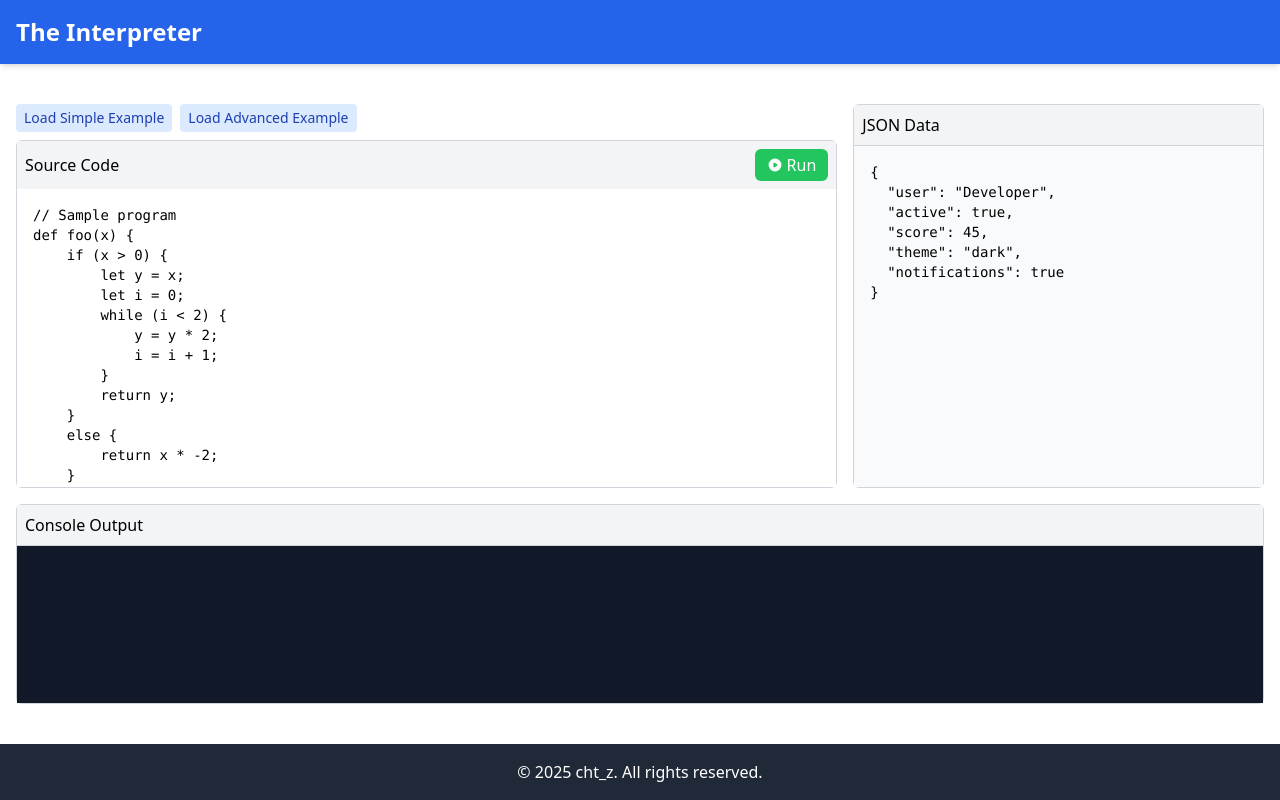
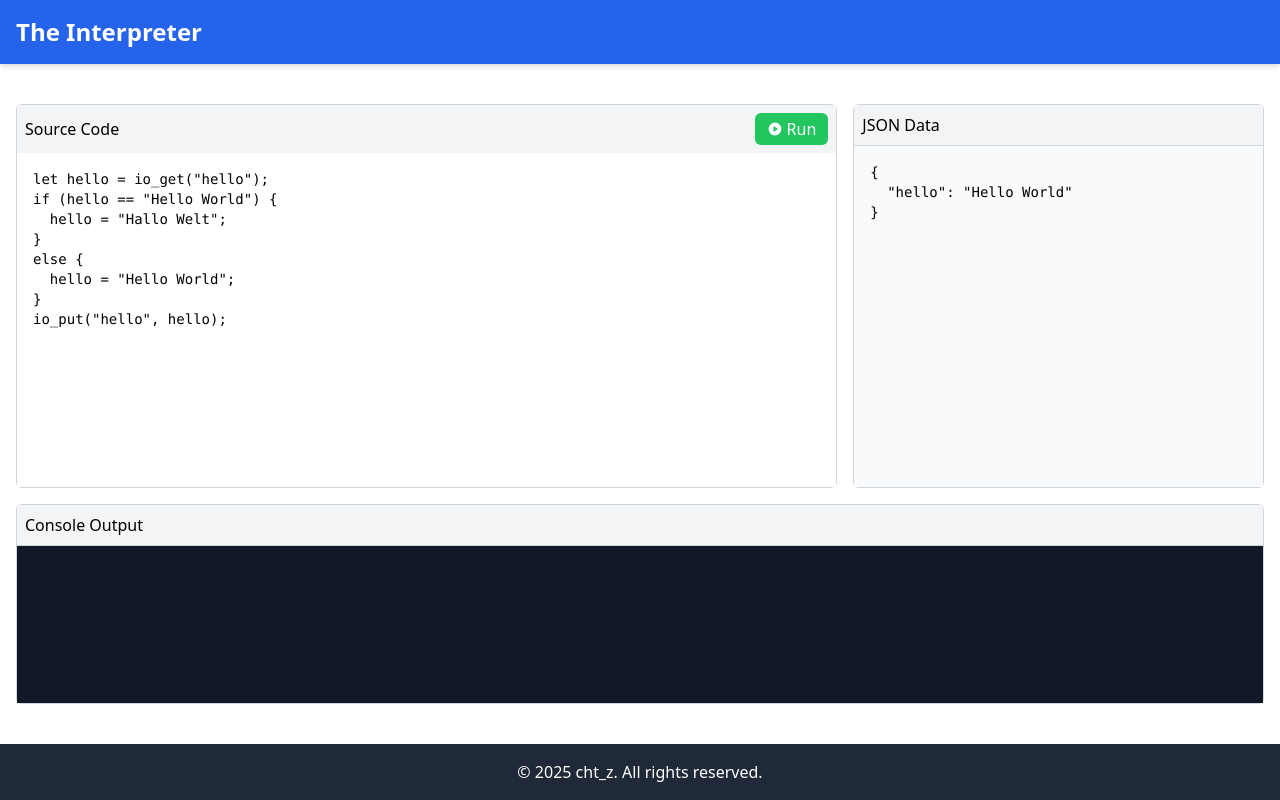
Before and after one commit to chtz/cursorinterpreter, a React (Vite) app: page / in a window 1280 px wide. Built offline with nearby package versions, Linux system fonts and the light colour scheme; the HTML template or start-up script is replaced by a standard one.

Commit message:
sample script cleanup

```diff
--- a/src/components/ide/IDE.jsx
+++ b/src/components/ide/IDE.jsx
@@ -5,106 +5,17 @@ import JsonEditor from './JsonEditor';
 import { Interpreter } from '../../interpreter';
 
 // Default values for the editors
-const DEFAULT_SOURCE = `// Sample program
-def foo(x) {
-    if (x > 0) {
-        let y = x;
-        let i = 0;
-        while (i < 2) {
-            y = y * 2;
-            i = i + 1;
-        }
-        return y;
-    }
-    else {
-        return x * -2;
-    }
+const DEFAULT_SOURCE = `let hello = io_get("hello");
+if (hello == "Hello World") {
+  hello = "Hallo Welt";
 }
-
-let a = io_get('score'); // library function (access to json)
-let msg = "old:";
-console_put(msg); // library function (access to log area)
-console_put(a);
-
-let b = foo(a);
-
-io_put('score', b);
-console_put("new:");
-console_put(b);`;
-
-const SIMPLE_EXAMPLE = `// Simple "Hello, World!" example
-let message = "Hello, World!";
-console_put(message);`;
-
-const SIMPLE_JSON_DATA = `{
-  "user": "Learner"
-}`;
-
-const ADVANCED_EXAMPLE = `// Advanced example showcasing language features
-def calculate(x, y) {
-  // Function with parameters and return value
-  let result = 0;
-
-  // If-else control structure
-  if (x > y) {
-    result = x * 2 - y;
-  } else if (x < y) {
-    result = y * 2 - x;
-  } else {
-    result = x + y;
-  }
-
-  // While loop
-  let i = 0;
-  while (i < 3) {
-    result = result + i;
-    i = i + 1;
-  }
-
-  return result;
+else {
+  hello = "Hello World";
 }
-
-// Variable declaration and assignment
-let userName = io_get("user");
-let numbers = [10, 20, 30, 40, 50];
-
-// Retrieving data from JSON
-let isActive = io_get("active");
-let userScore = io_get("score");
-
-// Array access with indexing
-let selectedNumber = numbers[2];
-
-// Function call
-let calculatedValue = calculate(selectedNumber, 25);
-
-// String concatenation
-console_put("Hello, " + userName + "!");
-console_put("Selected number: " + selectedNumber);
-console_put("Calculation result: " + calculatedValue);
-
-// Boolean logic
-if (isActive && userScore > 30) {
-  console_put("User has high score and is active!");
-} else if (!isActive || userScore < 10) {
-  console_put("User needs to improve activity or score.");
-} else {
-  console_put("User is doing fine.");
-}
-
-// Store results back to JSON
-io_put("result", calculatedValue);
-io_put("selectedNumber", selectedNumber);
-
-// Return the final result
-calculatedValue;`;
+io_put("hello", hello);`;
 
 const DEFAULT_JSON_DATA = `{
-  "user": "Developer",
-  "active": true,
-  "score": 45,
-  "theme": "dark",
-  "notifications": true
+  "hello": "Hello World"
 }`;
 
 function IDE() {
@@ -193,37 +104,11 @@ function IDE() {
     }
   };
 
-  const loadSimpleExample = () => {
-    setSource(SIMPLE_EXAMPLE);
-    setJsonData(SIMPLE_JSON_DATA);
-    setOutput('$ Loaded simple example. Click "Run" to execute it.');
-  };
-
-  const loadAdvancedExample = () => {
-    setSource(ADVANCED_EXAMPLE);
-    setJsonData(DEFAULT_JSON_DATA);
-    setOutput('$ Loaded advanced example. Click "Run" to execute it.');
-  };
-
   return (
     <div className="flex flex-col h-[calc(100vh-200px)] gap-4">
       <div className="flex flex-grow gap-4 min-h-0">
         {/* Left side: Source Editor (takes 2/3 of the width) */}
         <div className="w-2/3 min-h-0 flex flex-col">
-          <div className="flex mb-2 gap-2">
-            <button
-              onClick={loadSimpleExample}
-              className="px-2 py-1 text-sm bg-blue-100 text-blue-800 rounded hover:bg-blue-200"
-            >
-              Load Simple Example
-            </button>
-            <button
-              onClick={loadAdvancedExample}
-              className="px-2 py-1 text-sm bg-blue-100 text-blue-800 rounded hover:bg-blue-200"
-            >
-              Load Advanced Example
-            </button>
-          </div>
           <SourceEditor
             source={source}
             onSourceChange={setSource}
```
